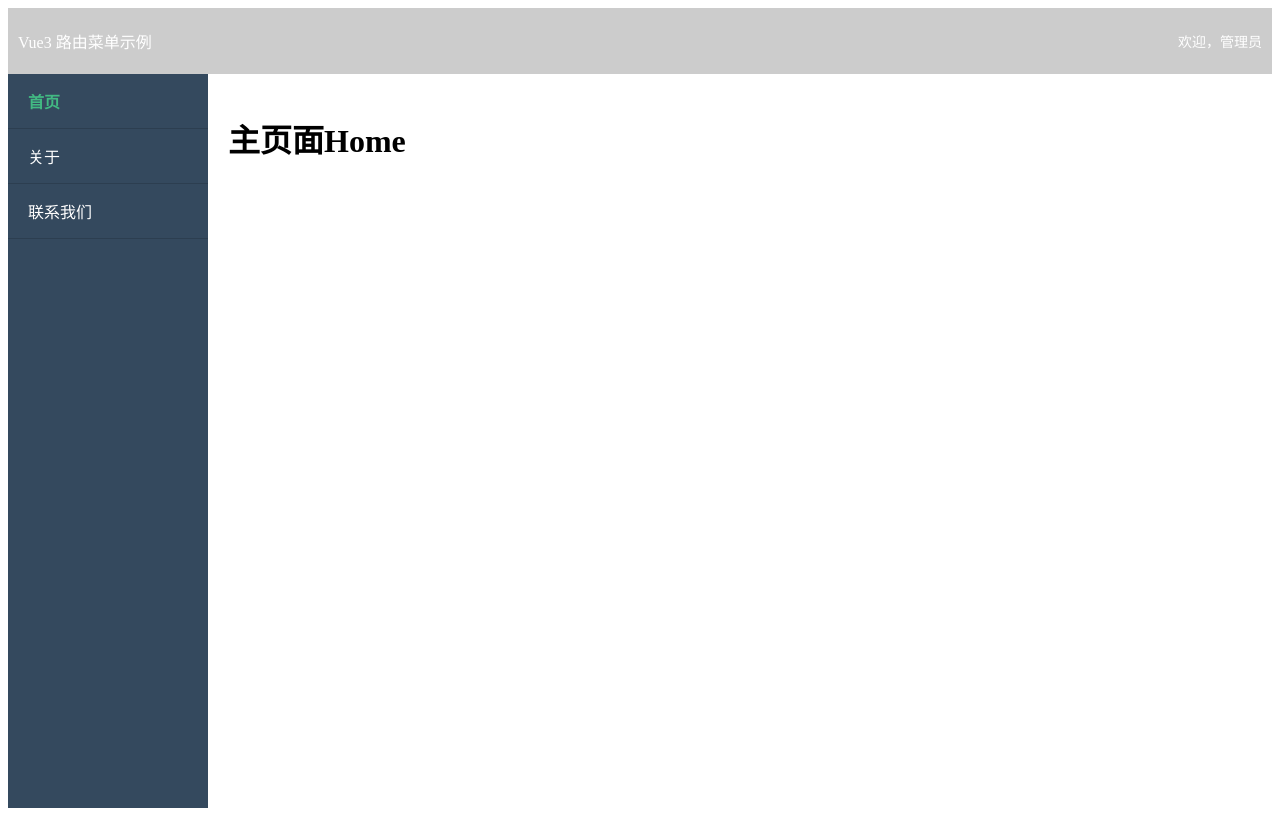
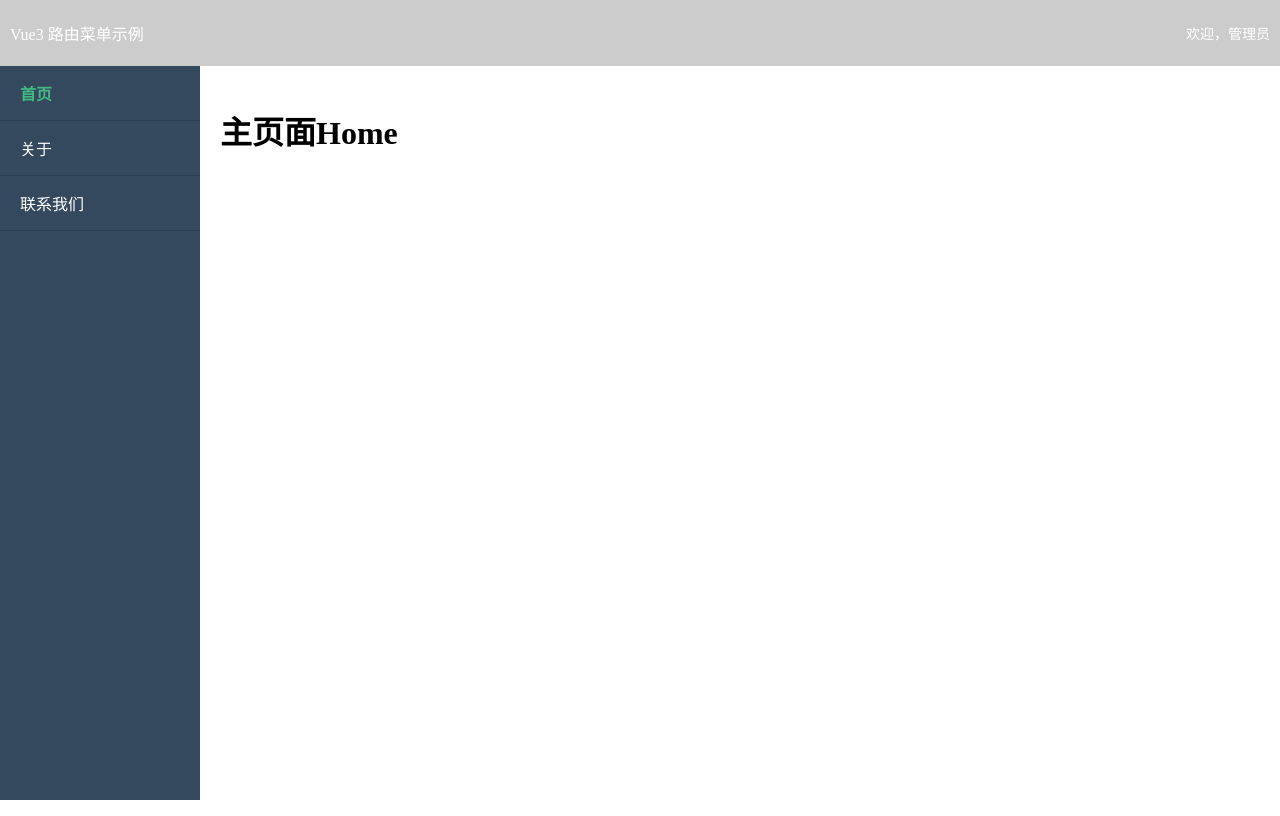
Before and after one commit to yuyueMidea/autoDeploy, a Vue app: page / in a window 1280 px wide. Built offline with nearby package versions, Linux system fonts and the light colour scheme.

Commit message:
Add files via upload

```diff
--- a/index.html
+++ b/index.html
@@ -4,6 +4,11 @@
     <meta charset="UTF-8" />
     <meta name="viewport" content="width=device-width, initial-scale=1.0" />
     <title>Vite + Vue, demo</title>
+    <style>
+      body {
+        margin: 0; padding: 0;
+      }
+    </style>
   </head>
   <body>
     <div id="app"></div>
--- a/vite.config.js
+++ b/vite.config.js
@@ -1,9 +1,14 @@
 import { defineConfig } from 'vite'
 import vue from '@vitejs/plugin-vue'
-
+import { fileURLToPath, URL } from 'node:url'
 // https://vite.dev/config/
 export default defineConfig({
   plugins: [vue()],
+  resolve: {
+    alias: {
+      '@': fileURLToPath(new URL('./src', import.meta.url))
+    },
+  },
   build: {
     rollupOptions: {
       output: {
```
